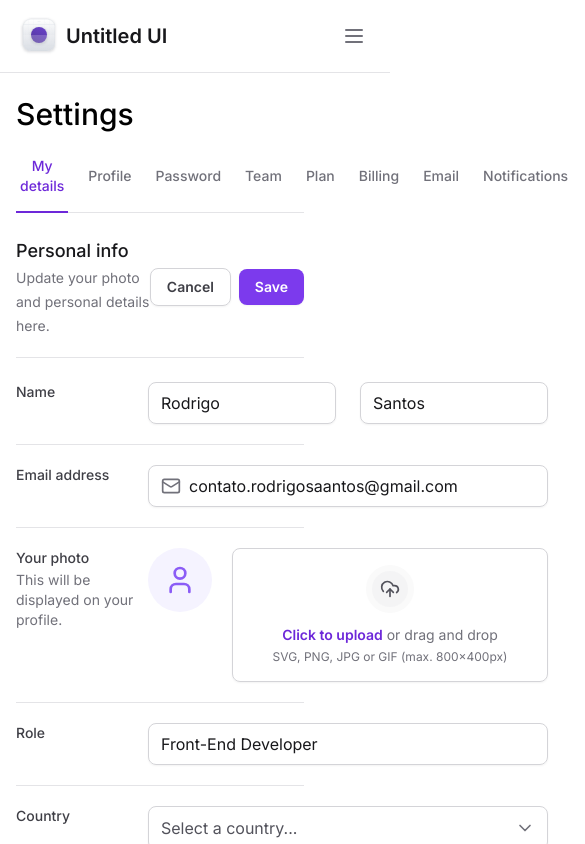
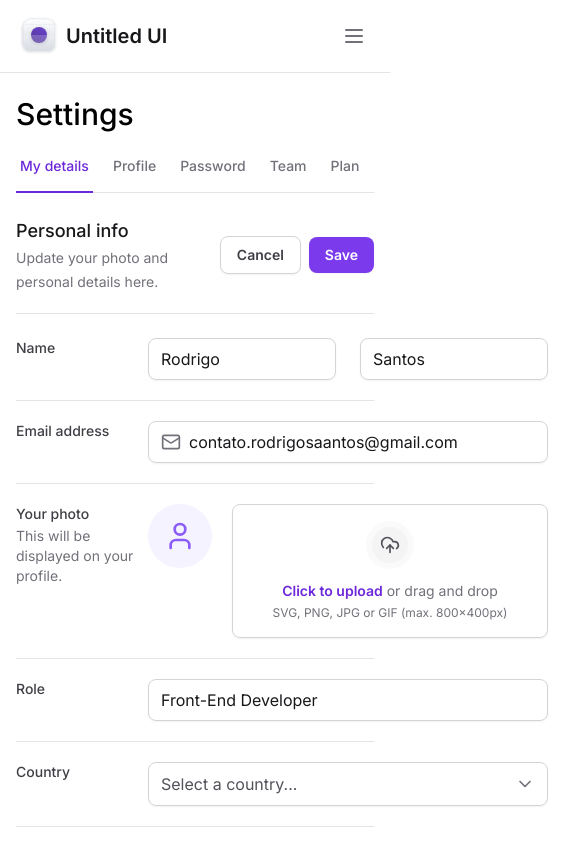
Before and after one commit to RodrigoSaantos/tailwind-next, a Next.js app: page / in a window 390 px wide. Shown: the top 844 px of the page, 585 px wide, since content can reach past the window. Built offline with nearby package versions, Linux system fonts and the light colour scheme.

Commit message:
Tab responsiveness

```diff
--- a/package.json
+++ b/package.json
@@ -11,6 +11,7 @@
   "dependencies": {
     "@formkit/auto-animate": "^0.8.1",
     "@radix-ui/react-collapsible": "^1.0.3",
+    "@radix-ui/react-scroll-area": "^1.0.5",
     "@radix-ui/react-select": "^2.0.0",
     "@radix-ui/react-tabs": "^1.0.4",
     "framer-motion": "^10.18.0",
--- a/src/app/layout.tsx
+++ b/src/app/layout.tsx
@@ -18,9 +18,9 @@
   return (
     <html lang="en" className="antialiased">
       <body className={inter.className}>
-        <div className="grid min-h-screen grid-cols-app">
+        <div className="grid min-h-screen lg:grid lg:grid-cols-app">
           <Sidebar />
-          <main className="px-4 pb-12 pt-24 lg:col-start-2 lg:px-8 lg:pt-8">
+          <main className="max-w-[100vw] px-4 pb-12 pt-24 lg:col-start-2 lg:px-8 lg:pt-8">
             {children}
           </main>
         </div>
--- a/src/components/SettingsTabs/TabItem.tsx
+++ b/src/components/SettingsTabs/TabItem.tsx
@@ -15,7 +15,7 @@
       value={value}
       className="group relative px-1 pb-4 text-sm font-medium text-zinc-500 outline-none hover:text-violet-700 data-[state=active]:text-violet-700"
     >
-      <span className="rounded group-focus-visible:ring-2 group-focus-visible:ring-violet-400 group-focus-visible:ring-offset-4">
+      <span className="whitespace-nowrap rounded group-focus-visible:ring-2 group-focus-visible:ring-violet-400 group-focus-visible:ring-offset-4">
         {title}
       </span>
 
--- a/src/components/SettingsTabs/index.tsx
+++ b/src/components/SettingsTabs/index.tsx
@@ -1,6 +1,7 @@
 'use client'
 
 import * as Tabs from '@radix-ui/react-tabs'
+import * as ScrollArea from '@radix-ui/react-scroll-area'
 import { TabItem } from './TabItem'
 import { useState } from 'react'
 
@@ -9,6 +10,8 @@
 
   return (
     <Tabs.Root value={currentTab} onValueChange={setCurrentTab}>
+      <ScrollArea.Root className="w-full" type="scroll">
+        <ScrollArea.Viewport className="w-full overflow-x-scroll">
           <Tabs.List className="mt-6 flex w-full items-center gap-4 border-b border-zinc-200">
             <TabItem
               value="tab1"
@@ -25,8 +28,16 @@
               title="Password"
               isSelected={currentTab === 'tab3'}
             />
-        <TabItem value="tab4" title="Team" isSelected={currentTab === 'tab4'} />
-        <TabItem value="tab5" title="Plan" isSelected={currentTab === 'tab5'} />
+            <TabItem
+              value="tab4"
+              title="Team"
+              isSelected={currentTab === 'tab4'}
+            />
+            <TabItem
+              value="tab5"
+              title="Plan"
+              isSelected={currentTab === 'tab5'}
+            />
             <TabItem
               value="tab6"
               title="Billing"
@@ -53,6 +64,15 @@
               isSelected={currentTab === 'tab10'}
             />
           </Tabs.List>
+        </ScrollArea.Viewport>
+
+        <ScrollArea.Scrollbar
+          className="flex h-0.5 translate-y-1.5 touch-none select-none flex-col bg-zinc-100"
+          orientation="horizontal"
+        >
+          <ScrollArea.Thumb className="relative flex-1 rounded-lg bg-zinc-300" />
+        </ScrollArea.Scrollbar>
+      </ScrollArea.Root>
     </Tabs.Root>
   )
 }
```
Also changed, not shown: 1 other file (tests, documents, lock files or other folders). Lines whose indentation alone changed are shown as unchanged.
